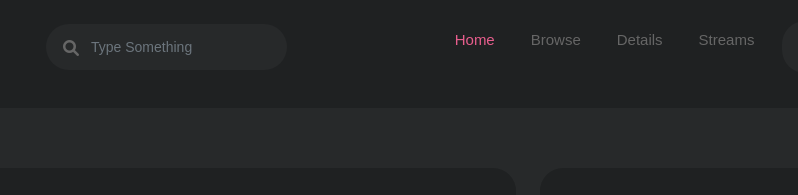
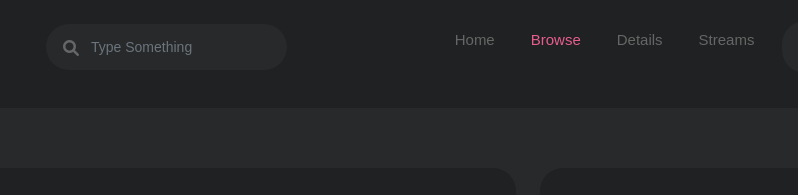
Before and after one commit to MohammedMansy/cyborg_gaming, a plain HTML site: page browse.html in a window 1280 px wide. Shown: the top 195 px of the page, 292-1090 px from the left. Drawn offline with Linux system fonts and the light colour scheme.

Commit message:
add class active

```diff
--- a/browse.html
+++ b/browse.html
@@ -43,10 +43,10 @@
         <div class="collapse navbar-collapse" id="navbarSupportedContent">
           <ul class="navbar-nav ms-auto mb-2 mb-lg-0">
             <li class="nav-item">
-              <a class="nav-link active" aria-current="page" href="index.html">Home</a>
+              <a class="nav-link " aria-current="page" href="index.html">Home</a>
             </li>
             <li class="nav-item">
-              <a class="nav-link" href="browse.html">Browse</a>
+              <a class="nav-link active " href="browse.html">Browse</a>
             </li>
             <li class="nav-item">
               <a class="nav-link" href="detail.html">Details</a>
```
